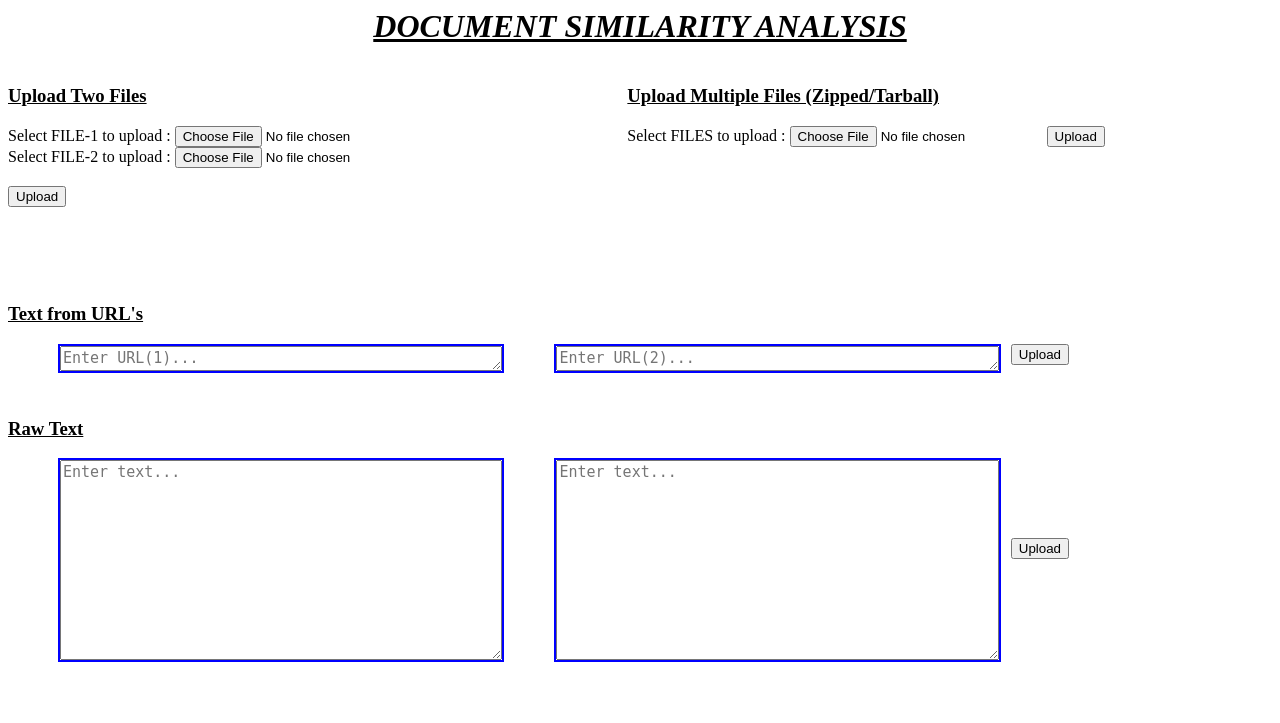
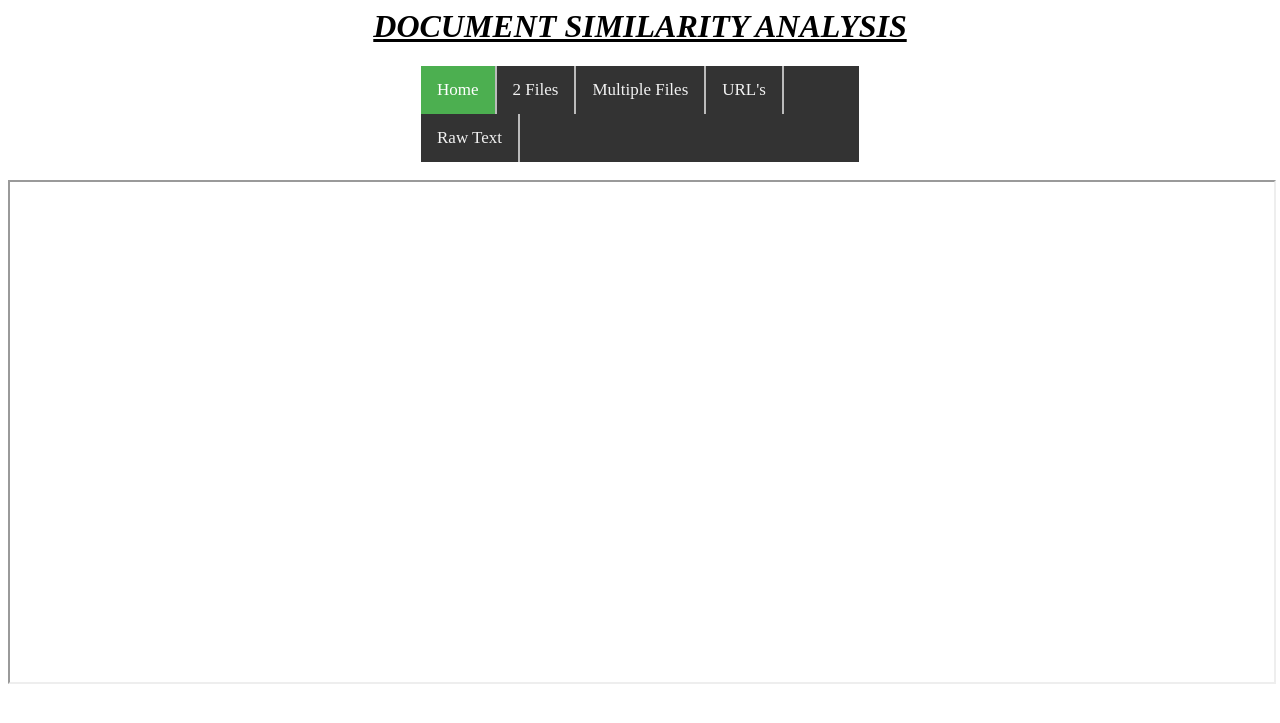
Before and after one commit to Miraj50/Document-Similarity, a PHP site: page / in a window 1280 px wide. Shown: the top 723 px of the page. Run offline with PHP 8.4, Linux system fonts and the light colour scheme.

Commit message:
Navbar added

```diff
--- a/index.php
+++ b/index.php
@@ -1,12 +1,17 @@
 <style type="text/css">
-    .textdiv1, .textdiv2{
-        width: 35%;
+   /* .textdiv1, .textdiv2{
+        width: 47%;
         height: 200px;
-        border: 2px solid blue;
         float: left;
-        margin-left: 50px;
+        margin-left: 30px;
+        box-shadow: 10px 10px 5px grey;
     }
-
+    .txt1:focus{
+        border: 3px solid #555;
+    }
+    .insidetwofile{
+        margin-left: 30px;
+    }
     textarea{
         font-size: 15px;
         width: 100%;
@@ -14,122 +19,194 @@
     }
 
     .twofile, .mulfile{
-        /*text-align: center;*/
-        width: 49%;
+        margin-top: 30px;
+        width: 47%;
         height: 200px;
-        /*border: 1px solid blue;*/
+        margin-left: 30px;
         float: left;
+        border-bottom-style: solid;
+        border-left-style: solid;
+        border-top-style: dotted;
+        box-shadow: 10px 10px 5px grey;
     }
-    .twofileupload{
-        position: relative;
 
-    }
-    hr.verticalline{
-        width: 0px;
-        height: 10px;
-    }
     .rawtextupload{
-        margin: 10px;
+        margin-left: 47%;
         text-align: center;
         vertical-align: middle;
-        margin-top: 80px;
+        margin-top: 25px;
     }
     .urlupload{
-        margin-left: 10px;
+        margin-left: 47%;
+        margin-top: 10px;
     }
     .urldiv1, .urldiv2{
-        width: 35%;
+        width: 47%;
         height: 25px;
-        border: 2px solid blue;
+        margin-left: 30px;
         float: left;
-        margin-left: 50px;
+        box-shadow: 5px 5px 5px grey;
+    }
+    .urls{
+        margin-top: 50px;
+        width: 96%;
+        margin-left: auto;
+        margin-right: auto;
+        border-bottom-style: solid;
+        border-left-style: solid;
+        border-top-style: dotted;
+        box-shadow: 10px 10px 5px grey;
+    }
+    .rawtext{
+        margin-top: 50px;
+        width: 96%;
+        height : 350px;
+        margin-left: auto;
+        margin-right: auto;
+        border-bottom-style: solid;
+        border-left-style: solid;
+        border-top-style: dotted;
+        box-shadow: 10px 10px 5px grey;
     }
     .clearfix{
         clear: both;
+    }*/
+    input[type=submit] {
+        background-color: #008CBA;
+        color: white;
+        border: 2px solid #008CBA;
+        padding: 8px 16px;
+        text-align: center;
+        text-decoration: none;
+        /*display: inline-block;*/
+        font-size: 16px;
+        /*margin: 4px 2px;*/
+        -webkit-transition-duration: 0.4s;
+        transition-duration: 0.4s;
+        cursor: pointer;
     }
+    input[type=submit]:hover {
+        background-color: white;
+        color: black;
+    }
+
+
+    .topnav {
+      width: 34.65%;
+      overflow:hidden;
+      background-color: #333;
+      margin-left: auto;
+      margin-right: auto
+    }
+
+    .topnav a {
+      float: left;
+      display: block;
+      color: #f2f2f2;
+      text-align: center;
+      padding: 14px 16px;
+      text-decoration: none;
+      font-size: 17px;
+      border-right:2px solid #bbb;
+    }
+
+    .topnav a:hover {
+      background-color: #ddd;
+      color: black;
+    }
+
+    .topnav a.active {
+        background-color: #4CAF50;
+        color: white;
+    }
+    .framei{
+        height: 500px;
+        width: 100%;
+    }
+
+
 </style>
 
 <h1 style="text-align: center;"><u><i>DOCUMENT SIMILARITY ANALYSIS</i></u></h1>
 
-<div>
+<!--  -->
+<div class="topnav">
+  <a class="active">Home</a>
+  <a href='twofile.php' target="frame">2 Files</a>
+  <a href="multiplefiles.php" target="frame">Multiple Files</a>
+  <a href="urlsframe.php" target="frame">URL's</a>
+  <a href="rawtext.php" target="frame">Raw Text</a>
+</div>
+<br>
+
+<iframe class="framei" name="frame"></iframe>
+<!--  -->
+
+<!-- <div>
 
     <div class="twofile">
-    <h3><u>Upload Two Files</u></h3>
-    <div>
+        <h3  class="insidetwofile"><u>Upload Two Files</u></h3>
+        <div  class="insidetwofile">
             <form action="upload.php" method="post" enctype="multipart/form-data">
                 <div>
                     Select FILE-1 to upload :
                     <input type="file" name="UploadFileName1" id="UploadFileName1">
                 </div>
-
-
-            <!-- <input type="submit" name="submit" value="Upload File 1"> -->
-       <!--  </form>
-
-        <form action="upload.php" method="post" enctype="multipart/form-data"> -->
+                <br>
                 <div>
                     Select FILE-2 to upload :
                     <input type="file" name="UploadFileName2" id="UploadFileName2">
                 </div>
-            <br>
                 <input class="twofileupload" type="submit" name="submit" value="Upload">
 
             </form>
         </div>
     </div>
-<!-- <hr class="verticalline"> -->
 
     <div class="mulfile">
-    <h3><u>Upload Multiple Files (Zipped/Tarball)</u></h3>
-    <form action="cluster_op.php" method="post" enctype="multipart/form-data">
+        <h3  class="insidetwofile"><u>Upload Multiple Files (Zipped/Tarball)</u></h3>
+        <form  class="insidetwofile" action="cluster_op.php" method="post" enctype="multipart/form-data">
         Select FILES to upload :
         <input type="file" name="UploadFiles" id="UploadFiles">
+        <br><br>
         <input type="submit" name="submit" value="Upload">
         </form>
     </div>
 
     <div class="clearfix"></div>
+</div>
+ -->
+<!-- <br>
 
-</div>
+<div class="urls">
+    <h3 class="insidetwofile"><u>Text from URL's</u></h3>
 
-<br>
-
-<h3><u>Text from URL's</u></h3>
-
-<div>
     <form method="post" action="url.php">
         <div class="urldiv1">
-            <textarea name="url1" placeholder="Enter URL(1)..."></textarea>
-            <br>
+            <textarea class="txt1" name="url1" placeholder="Enter URL(1)..."></textarea>
         </div>
         <div class="urldiv2">
-            <textarea name="url2" placeholder="Enter URL(2)..."></textarea>
-            <br>
-        </div>
+            <textarea class="txt1" name="url2" placeholder="Enter URL(2)..."></textarea>
+        </div><br><br>
         <input class="urlupload" type="submit" value="Upload" />
     </form>
 </div>
 
-<br>
+<br> -->
 
-<h3><u>Raw Text</u></h3>
+<!-- <div class="rawtext">
+    <h3 class="insidetwofile"><u>Raw Text</u></h3>
 
-<div> <!-- style="border: 1px solid red" -->
     <form method="post" action="textbox.php">
         <div class="textdiv1">
-            <!-- <form method="post" action="textbox.php"> -->
-                <textarea name="textbox1" placeholder="Enter text..."></textarea>
-                <br>
-                <!-- <input type="submit" value="Upload" />   -->
-            <!-- </form> -->
+
+            <textarea class="txt1" name="textbox1" placeholder="Enter text..."></textarea>
+
         </div>
         <div class="textdiv2">
-           <!--  <form method="post" action="textbox.php"> -->
-                <textarea name="textbox2" placeholder="Enter text..."></textarea>
-                <br>
-                <!-- <input type="submit" value="Upload" />   -->
-            <!-- </form> -->
+
+            <textarea class="txt1" name="textbox2" placeholder="Enter text..."></textarea>
         </div>
         <input class="rawtextupload" type="submit" value="Upload" />
     </form>
-</div>
+</div> -->
--- /dev/null
+++ b/uploads/inp.txt
@@ -0,0 +1,4 @@
+-2
+0
+4
+0
```
Also changed, not shown: multiplefiles.php (added, +53 -0 lines), rawtext.php (added, +77 -0 lines), twofile.php (added, +66 -0 lines), uploads/couseraapplicn.txt (added, +12 -0 lines), uploads/hello.txt (added, +15 -0 lines), urlsframe.php (added, +74 -0 lines). Lines whose indentation alone changed are shown as unchanged.
